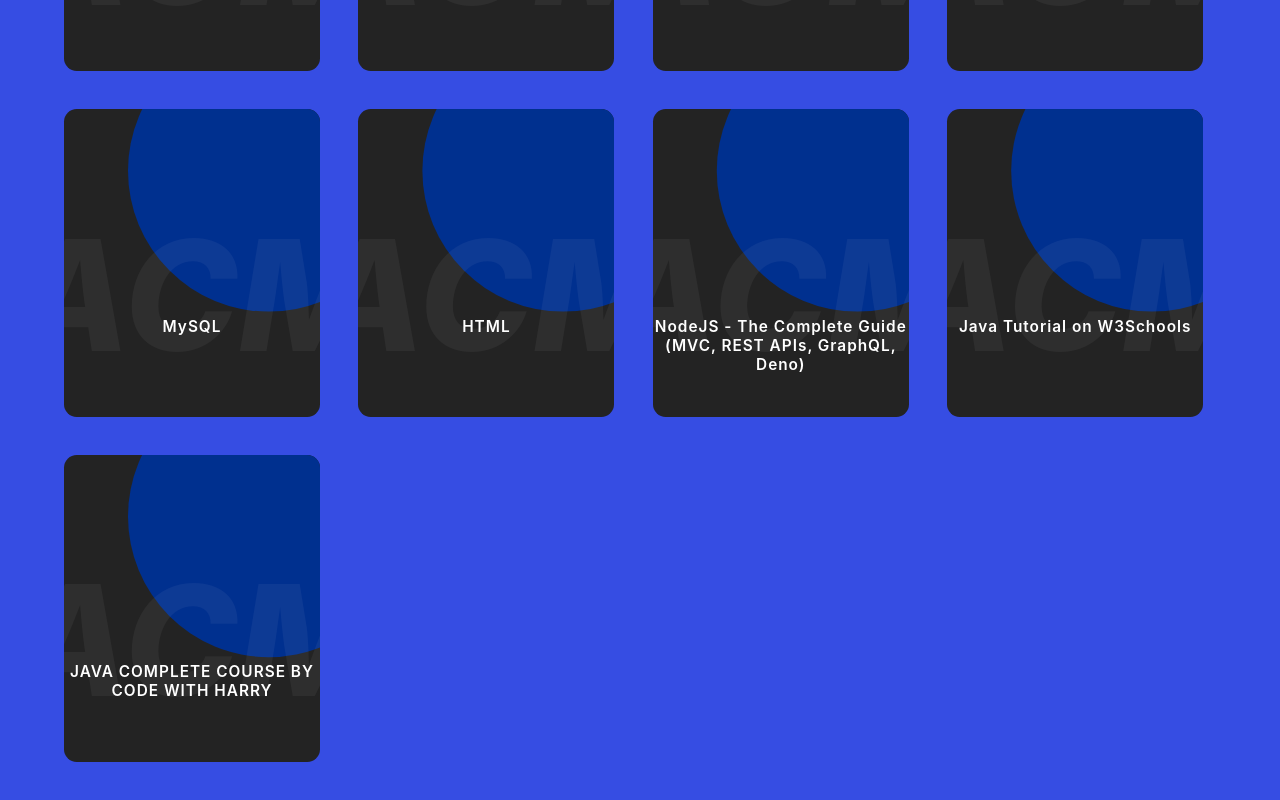
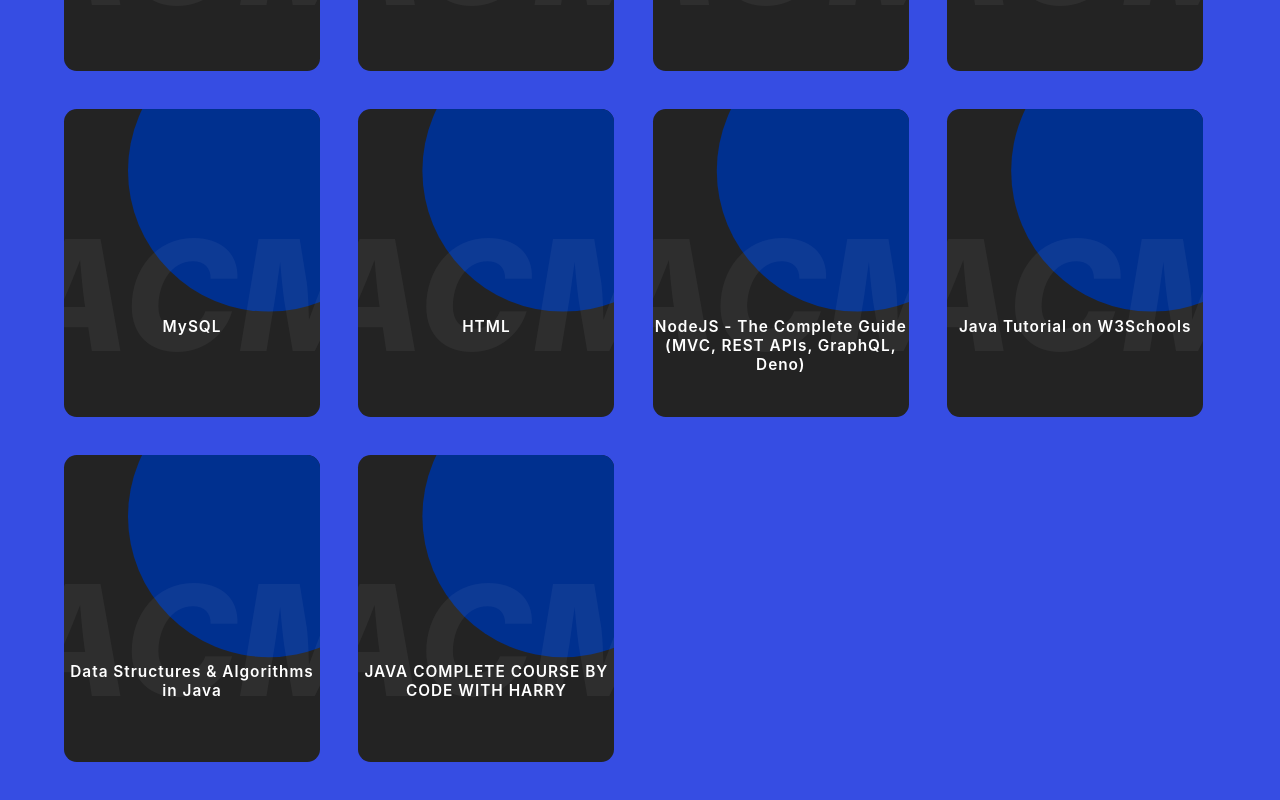
Before and after one commit to ACM-JUIT/Learning-Resources, a React (Create React App) app: page / in a window 1280 px wide. Shown: the part 1637-2437 px from the top of the page. Built offline with nearby package versions, Linux system fonts and the light colour scheme.

Commit message:
DSA with JAVA

```diff
--- a/src/data.js
+++ b/src/data.js
@@ -101,6 +101,11 @@
   link: "https://www.w3schools.com/java/default.asp",
 },
 {
+  courseName: "Data Structures & Algorithms in Java",
+  brief: " COMPLETE DSA COURSE WITH JAVA ",
+  link: "https://www.mygreatlearning.com/academy/learn-for-free/courses/data-structures-and-algorithms-in-java",
+},
+{
   courseName: "JAVA COMPLETE COURSE BY CODE WITH HARRY",
   brief: " COMPLETE JAVA COURSE ",
   link: "https://www.youtube.com/watch?v=ntLJmHOJ0ME&list=PLu0W_9lII9agS67Uits0UnJyrYiXhDS6q",
```
